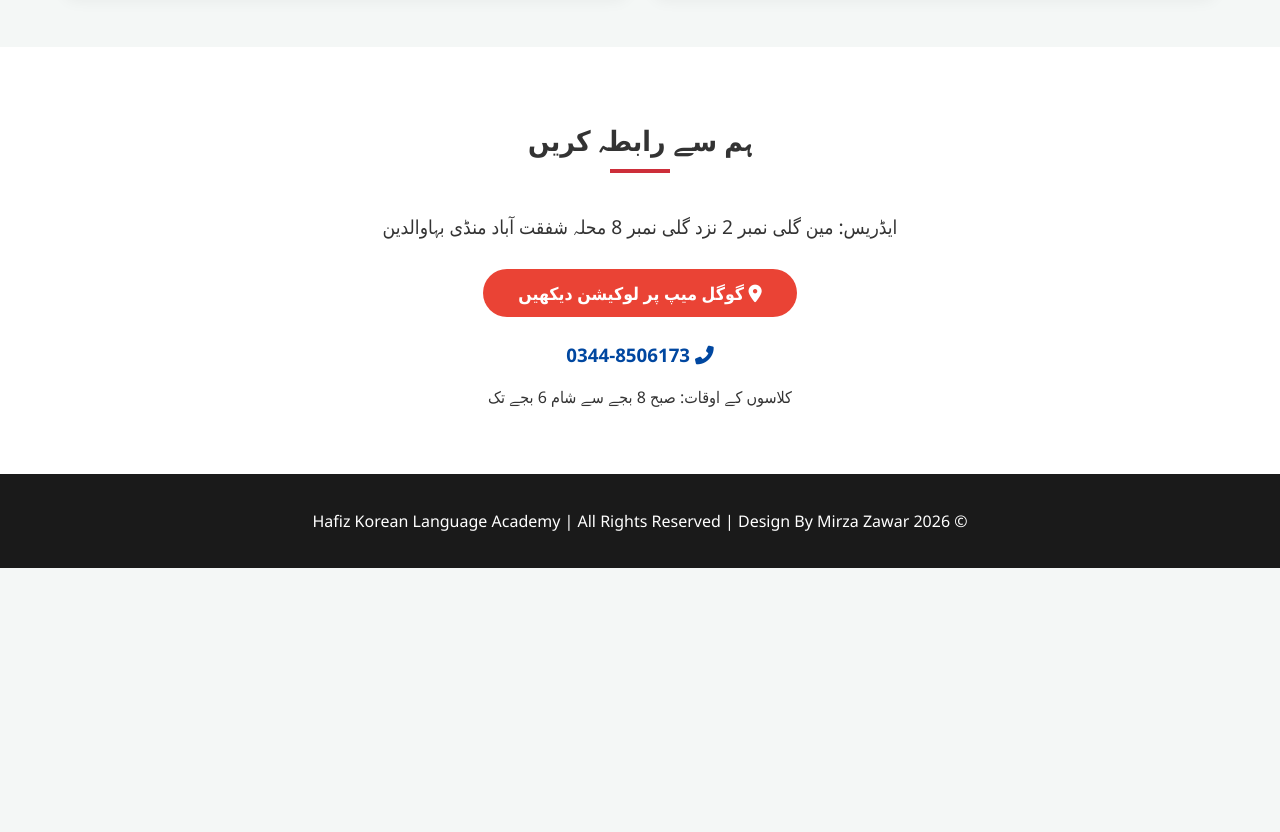
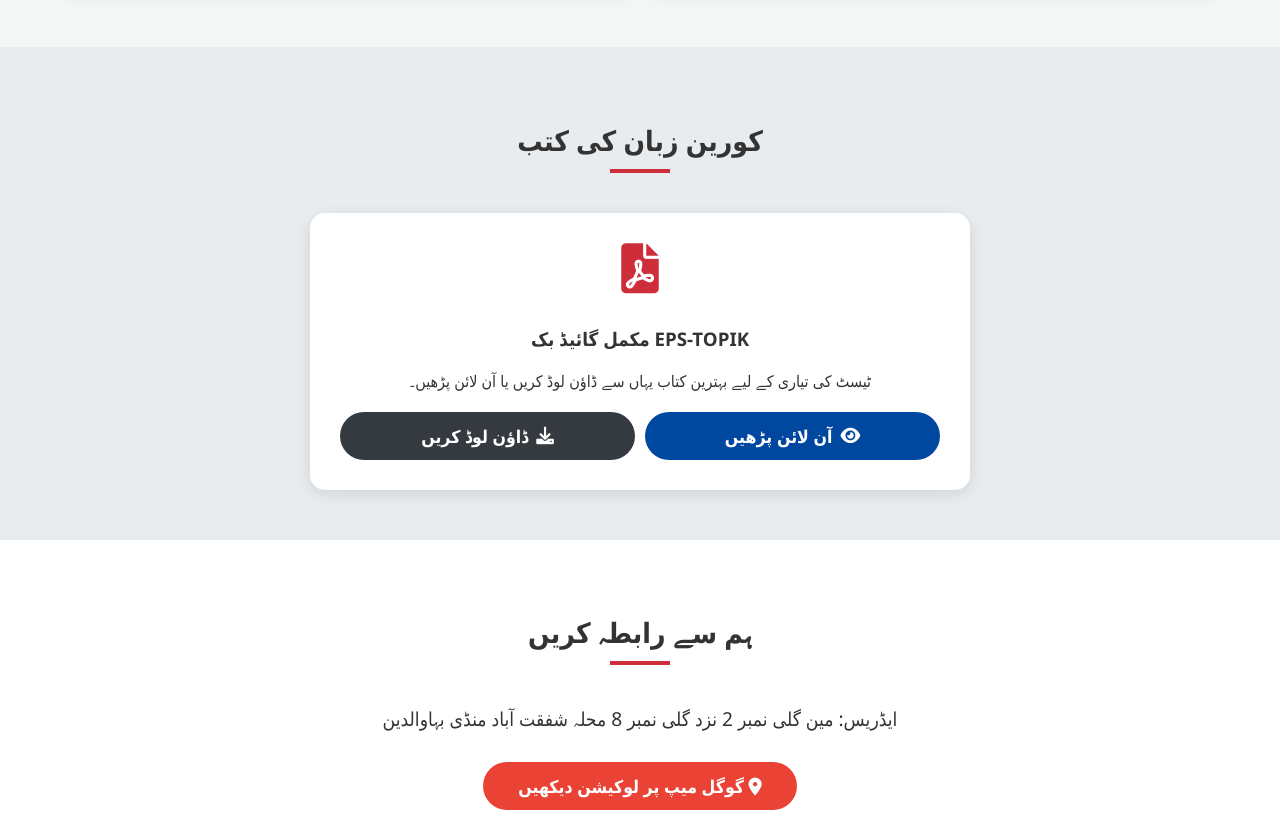
Before and after one commit to zawarahamed797-create/Hafiaz-Korean-language-academy-, a plain HTML site: page index.html in a window 1280 px wide. Shown: the part 1833-2665 px from the top of the page. Before the commit the page ends 2401 px from the top, so only its background shows below. Drawn offline with Linux system fonts and the light colour scheme.

Commit message:
Update index.html

```diff
--- a/index.html
+++ b/index.html
@@ -195,7 +195,7 @@
 
 <div class="scrolling-patti">
     <div class="scroll-content">
-        حافظ کورین لینگویج اکیڈمی: نئے داخلے جاری ہیں --- EPS-TOPIK ٹیسٹ کی 100% تیاری --- کوریا جانے کے سنہری موقع سے فائدہ اٹھائیں --- رابطہ: 0344-8506173 &nbsp;&nbsp;&nbsp;&nbsp;&nbsp;&nbsp;
+        حافظ کورین لینگویج اکیڈمی: نئے داخلے جاری ہیں --- EPS-TOPIK ٹیسٹ کی 100% تیاری --- کوریا جانے کے سنہری موقع سے فائدہ اٹھائیں --- رابطہ: 0344-8506173
         حافظ کورین لینگویج اکیڈمی: نئے داخلے جاری ہیں --- EPS-TOPIK ٹیسٹ کی 100% تیاری --- کوریا جانے کے سنہری موقع سے فائدہ اٹھائیں --- رابطہ: 0344-8506173
     </div>
 </div>
@@ -252,6 +252,24 @@
     </div>
 </section>
 
+<section class="section" style="background: #e9ecef;">
+    <h2 class="section-title">کورین زبان کی کتب</h2>
+    <div style="max-width: 600px; margin: 0 auto; background: white; padding: 30px; border-radius: 15px; text-align: center; box-shadow: 0 4px 15px rgba(0,0,0,0.1);">
+        <i class="fas fa-file-pdf" style="font-size: 50px; color: var(--korea-red); margin-bottom: 15px;"></i>
+        <h3>EPS-TOPIK مکمل گائیڈ بک</h3>
+        <p>ٹیسٹ کی تیاری کے لیے بہترین کتاب یہاں سے ڈاؤن لوڈ کریں یا آن لائن پڑھیں۔</p>
+
+        <div style="display: flex; gap: 10px; justify-content: center; margin-top: 20px; flex-wrap: wrap;">
+            <a href="book.pdf" target="_blank" class="btn btn-call" style="flex: 1; min-width: 150px; display: flex; align-items: center; justify-content: center; gap: 8px;">
+                <i class="fas fa-eye"></i> آن لائن پڑھیں
+            </a>
+
+            <a href="book.pdf" download class="btn" style="background: #343a40; color: white; flex: 1; min-width: 150px; display: flex; align-items: center; justify-content: center; gap: 8px;">
+                <i class="fas fa-download"></i> ڈاؤن لوڈ کریں
+            </a>
+        </div>
+    </div>
+</section>
 <section class="section" style="background: #fff; text-align: center;">
     <h2 class="section-title">ہم سے رابطہ کریں</h2>
     <p style="font-size: 1.2rem;">ایڈریس: مین گلی نمبر 2 نزد گلی نمبر 8 محلہ شفقت آباد منڈی بہاوالدین</p>
```
